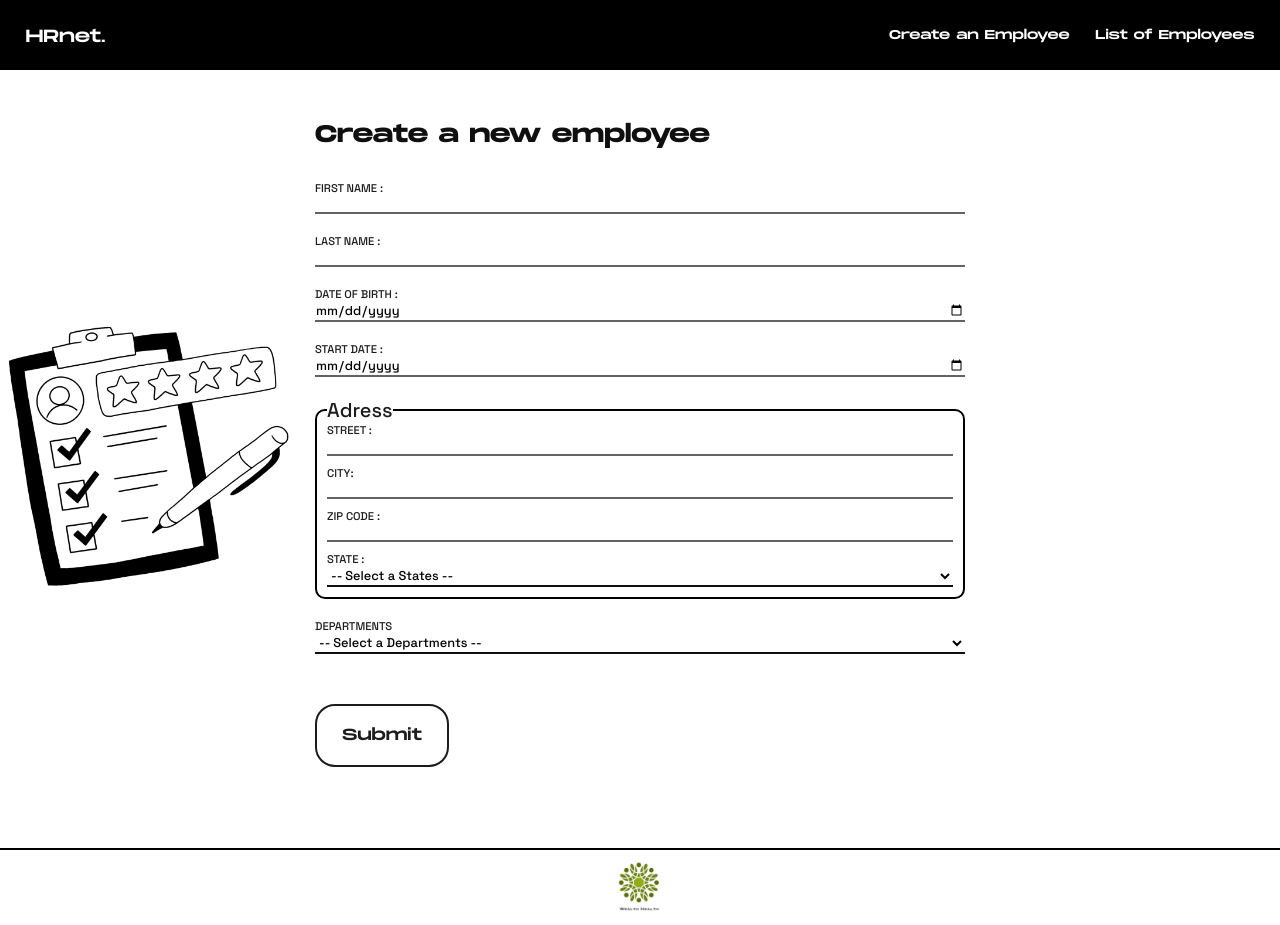
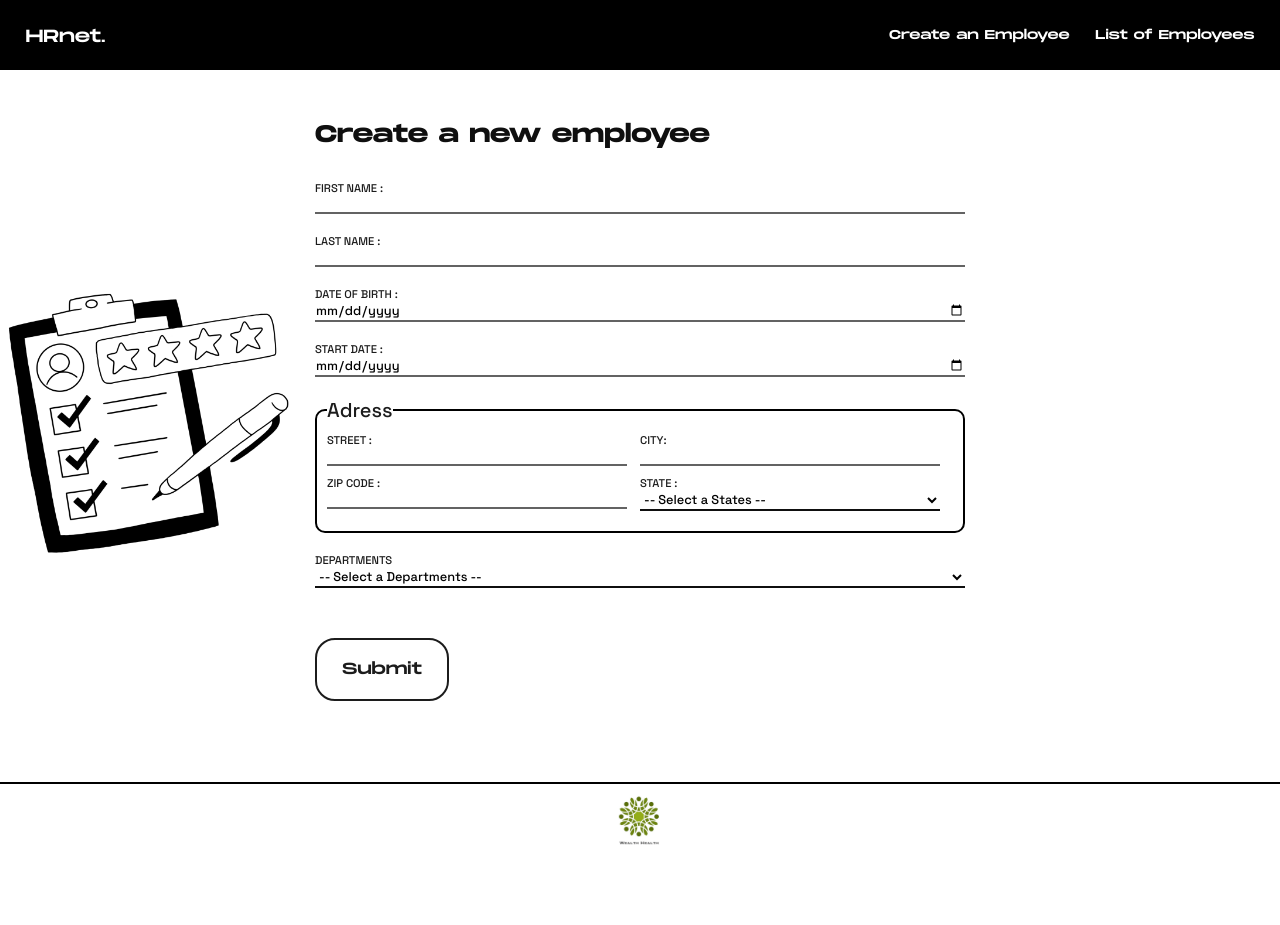
Before and after one commit to Bigornote/HRnet-WealthHealth, a React (Vite) app: page /create-employee in a window 1280 px wide. After the commit the page ends 859 px from the top, so only its background shows below. Built offline with nearby package versions, Linux system fonts and the light colour scheme.

Commit message:
Amélioration du form

```diff
--- a/src/schema/formSchema.js
+++ b/src/schema/formSchema.js
@@ -18,12 +18,12 @@ const formSchema = yup.object().shape({
     .min(2, "Last Name must be at least 2 characters long.")
     .required("Last Name is required."),
   dateOfBirth: yup.string().required("Date Of Birth is required"),
-  startDate: yup.string().required("start Date is required"),
+  startDate: yup.string().required("Start Date is required"),
   street: yup.string().required("Street is required"),
   city: yup.string().required("City is required"),
   zipCode: yup
     .number()
-    .typeError("Zip code must be a number")
+    .typeError("Zip Code is Required")
     .positive("Zip code must be a positive number")
     .integer("Zip code must be an integer")
     .test("required", "Zip code is required", function (value) {
--- a/src/style/_settings.scss
+++ b/src/style/_settings.scss
@@ -132,6 +132,7 @@ li {
 }
 .btn-primary:hover {
   background: none;
+  color: $white;
 }
 .btn-primary:hover:before {
   content: "";
--- a/src/style/components/_form.scss
+++ b/src/style/components/_form.scss
@@ -5,7 +5,7 @@
   }
 
   fieldset {
-    padding: 0 10px;
+    padding: 10px;
     border: 2px solid $black;
     border-radius: 10px;
 
@@ -14,3 +14,15 @@
     }
   }
 }
+
+@media screen and (min-width: 960px) {
+  .form {
+    .wrapper-adress {
+      display: flex;
+      gap: 2%;
+      div {
+        min-width: 48%;
+      }
+    }
+  }
+}
```
